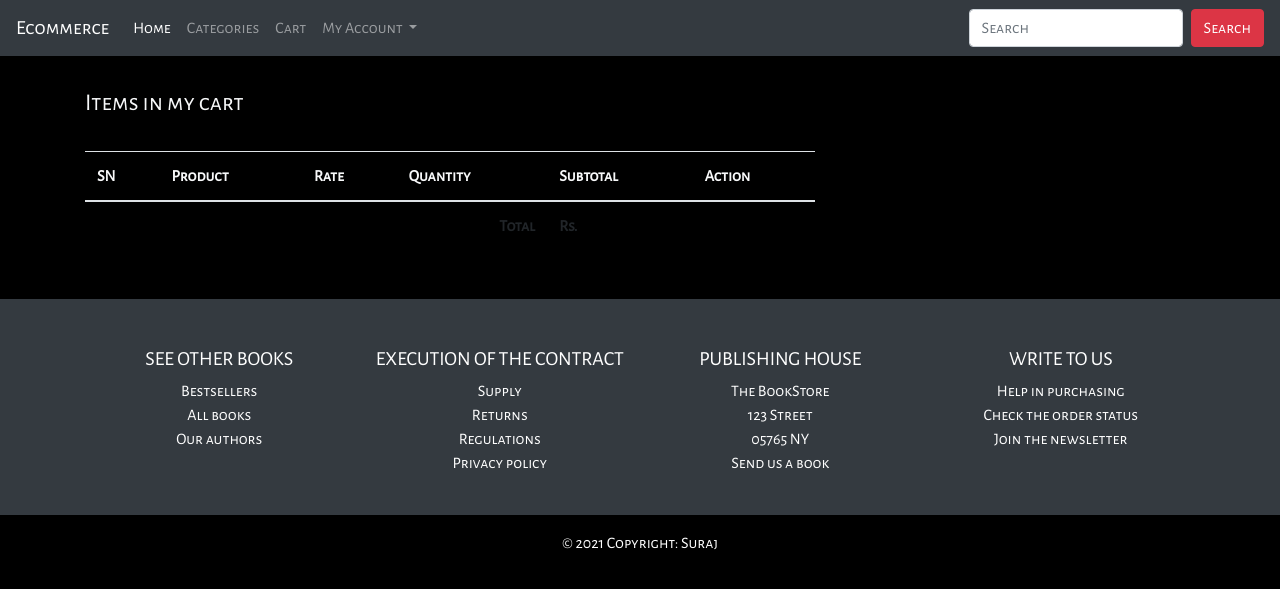
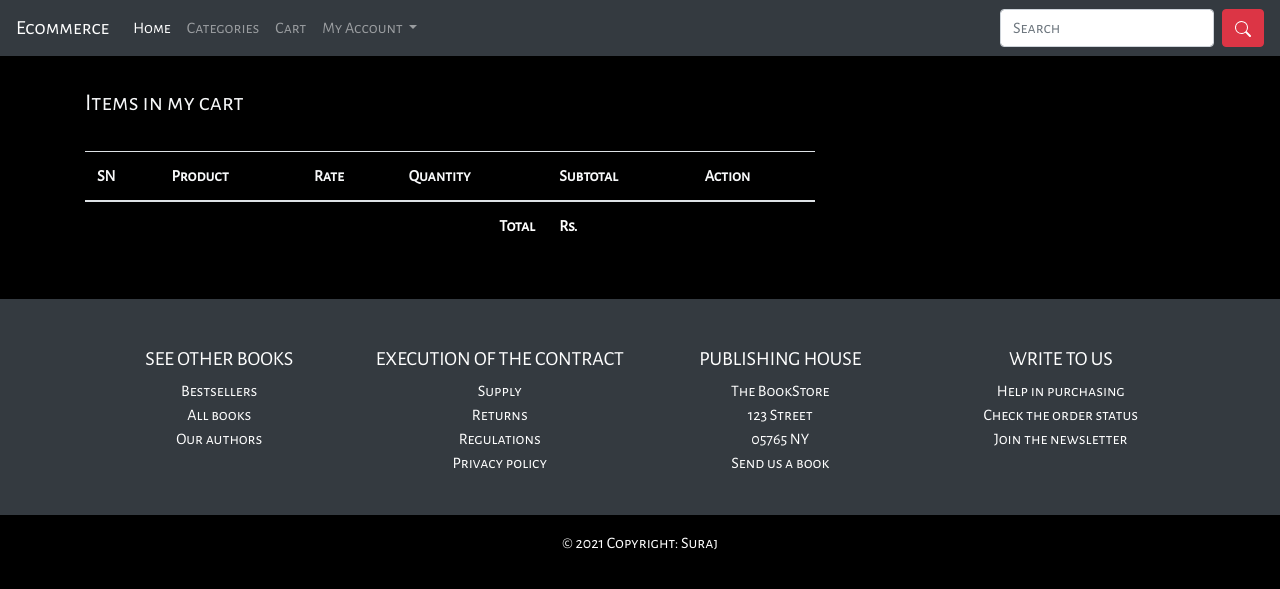
Before and after one commit to Loonyxynox/Django_Project, a Django app: page /my-cart/ in a window 1280 px wide. Shown: the top 589 px of the page. Run offline with Django 3.2, Linux system fonts and the light colour scheme; lists and menus that the app fills with data are empty; some libraries are stand-ins or nearby versions.

Commit message:
first commit

```diff
--- a/templates/base.html
+++ b/templates/base.html
@@ -13,6 +13,7 @@
         body{
             background-color: black;
             font-family: 'Alegreya Sans SC', sans-serif;
+            color: white;
         }
     </style>
 </head>
@@ -52,7 +53,9 @@
             </ul>
             <form class="form-inline my-2 my-lg-0" action="{% url 'ecomapp:search' %}" method="GET">
             <input name="keyword" class="form-control mr-sm-2" type="search" placeholder="Search" aria-label="Search" required>
-            <button class="btn btn-danger my-2 my-sm-0" type="submit">Search</button>
+            <button class="btn btn-danger my-2 my-sm-0" type="submit"><svg xmlns="http://www.w3.org/2000/svg" width="16" height="16" fill="currentColor" class="bi bi-search" viewBox="0 0 16 16">
+              <path d="M11.742 10.344a6.5 6.5 0 1 0-1.397 1.398h-.001q.044.06.098.115l3.85 3.85a1 1 0 0 0 1.415-1.414l-3.85-3.85a1 1 0 0 0-.115-.1zM12 6.5a5.5 5.5 0 1 1-11 0 5.5 5.5 0 0 1 11 0"/>
+            </svg></button>
             </form>
         </div>
     </nav>
--- a/templates/mycart.html
+++ b/templates/mycart.html
@@ -35,7 +35,7 @@
                         </td>
                     </tr>
                     {% endfor %}
-                    <tr>
+                    <tr class="text-white">
                         <th colspan="4" class="text-right">Total</th>
                         <th>Rs. {{cart.total}}</th>
                         {% if cart.cartproduct_set.all %}
```
Also changed, not shown: requirements.txt (deleted, +0 -7 lines), db.sqlite3, readme.txt (deleted).
